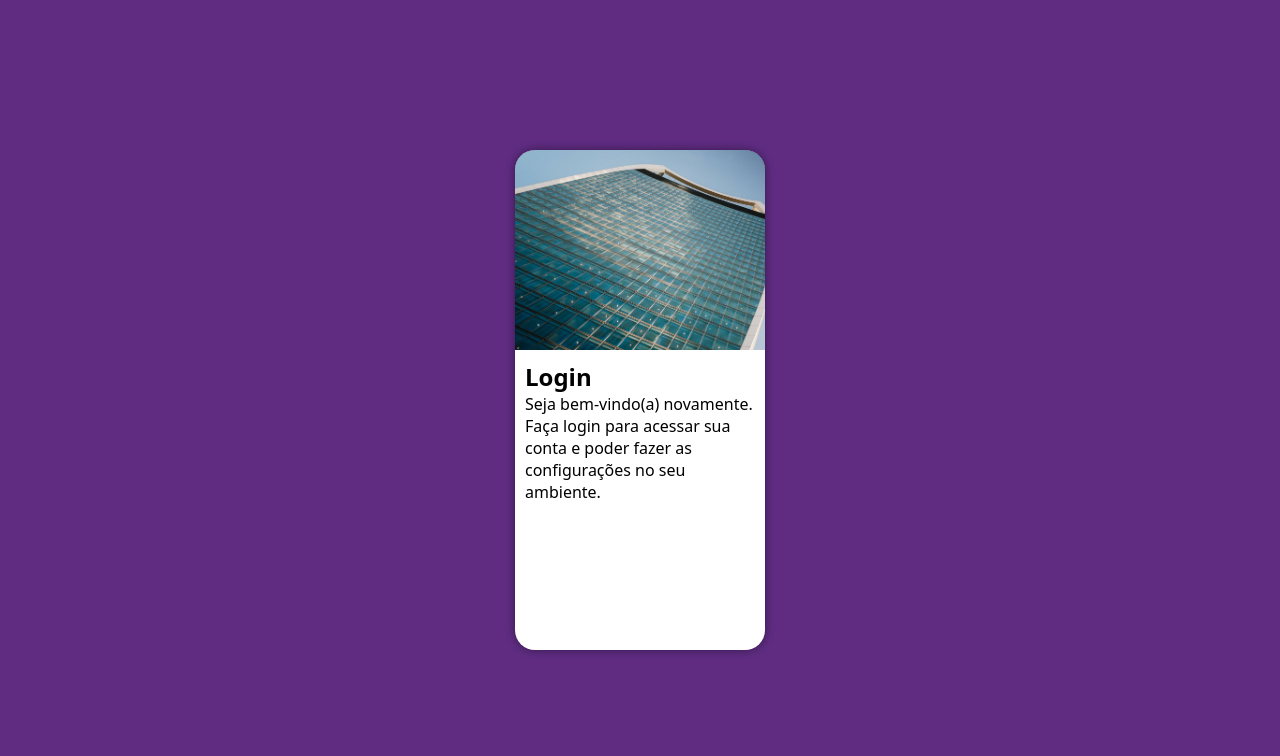
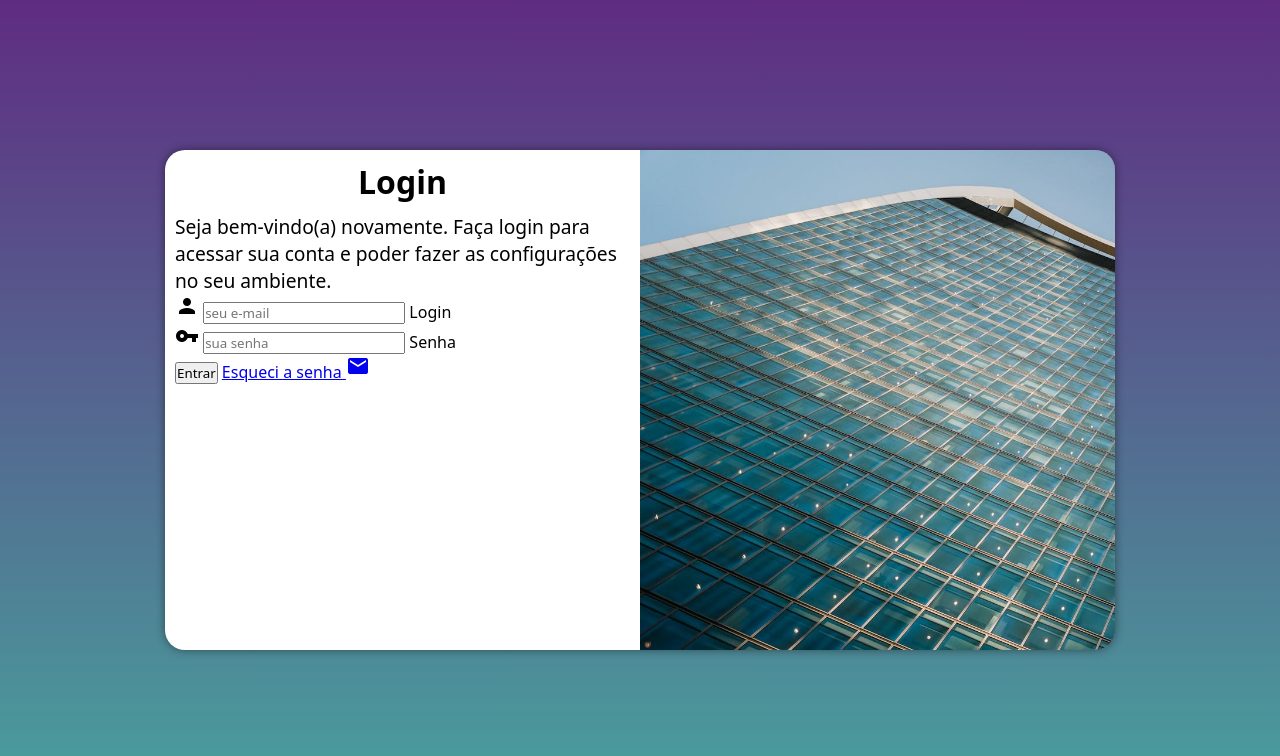
Before and after one commit to MorganaAPF/html-css-exercises, a plain HTML site: page projeto-login/index.html in a window 1280 px wide. Drawn offline with Linux system fonts and the light colour scheme.

Commit message:
projeto-login parte 2

```diff
--- /dev/null
+++ b/projeto-login/estilos/media-query.css
@@ -0,0 +1,53 @@
+@charset "UTF-8";
+
+@media screen and (min-width: 769px) and (max-width: 992px) {
+    body {
+        background-image: linear-gradient(to top, var(--verde), var(--lilas))
+    }
+
+    section#login {
+        width: 80vw;
+    }
+
+    section#login > div#imagem {
+        float: left;
+        width: 30%;
+        height: 100%;
+        background-position: center center;
+    }
+
+    section#login > div#formulario {
+        float: right;
+        width: 70%;
+    }
+}
+
+@media screen and (min-width: 993px) {
+    body {
+        background-image: linear-gradient(to top, var(--verde), var(--lilas))
+    }
+
+    section#login {
+        width: 950px;
+    }
+
+    section#login > div#imagem {
+        float: right;
+        width: 50%;
+        height: 100%;
+        background-position: left top;
+    }
+
+    section#login > div#formulario {
+        float: left;
+        width: 50%;
+    }
+
+    div#formulario > h1 {
+        font-size: 2em;
+    }
+
+    div#formulario > p {
+        font-size: 1.2em;
+    }
+}
--- a/projeto-login/estilos/style.css
+++ b/projeto-login/estilos/style.css
@@ -1,10 +1,4 @@
 @charset "UTF-8";
-
-/*
-    Paleta de cores
-    Verde: #49a09d
-    Lilás: #5f2c82
-*/
 
 :root {
     --verde: #49a09d;
@@ -41,6 +35,8 @@ section#login {
     box-shadow: 0px 0px 10px rgba(0, 0, 0, 0.450);
     border-radius: 20px;
     overflow: hidden;
+    transition: width 0.3s, height 0.3s;
+    transition-timing-function: ease;
 }
 
 section#login > div#imagem {
@@ -54,3 +50,12 @@ section#login > div#formulario {
     padding: 10px;
     display: block;
 }
+
+div#formulario > h1 {
+    text-align: center;
+    margin-bottom: 10px;
+}
+
+div#formulario > p {
+    font-size: 0.8em;
+}
--- a/projeto-login/index.html
+++ b/projeto-login/index.html
@@ -3,19 +3,34 @@
 <head>
     <meta charset="UTF-8">
     <meta name="viewport" content="width=device-width, initial-scale=1.0">
+    <link href="https://fonts.googleapis.com/icon?family=Material+Icons" rel="stylesheet">
     <link rel="stylesheet" href="estilos/style.css">
+    <link rel="stylesheet" href="estilos/media-query.css">
     <title>Login</title>
 </head>
 <body>
     <main>
         <section id="login">
             <div id="imagem">
-                <!-- Aqui vai a imagem nas CSS -->
+                <!-- Aqui vai a imagem nas CSS, em forma de um background -->
             </div>
             <div id="formulario">
                 <h1>Login</h1>
                 <p>Seja bem-vindo(a) novamente. Faça login para acessar sua conta e poder fazer as configurações no seu ambiente.</p>
-                <form action="login.php" method="post"></form>
+                <form action="login.php" method="post" autocomplete="on">
+                    <div class="campo">
+                        <span class="material-icons">person</span>
+                        <input type="email" name="login" id="ilogin" placeholder="seu e-mail" autocomplete="email" required maxlength="30">
+                        <label for="ilogin">Login</label>
+                    </div>
+                    <div class="campo">
+                        <span class="material-icons">vpn_key</span>
+                        <input type="password" name="senha" id="isenha" placeholder="sua senha" autocomplete="current-password" required minlength="8" maxlength="20">
+                        <label for="isenha">Senha</label>
+                    </div>
+                    <input type="submit" value="Entrar">
+                    <a href="#">Esqueci a senha <span class="material-icons">mail</span></a>
+                </form>
             </div>
         </section>
     </main>
```
